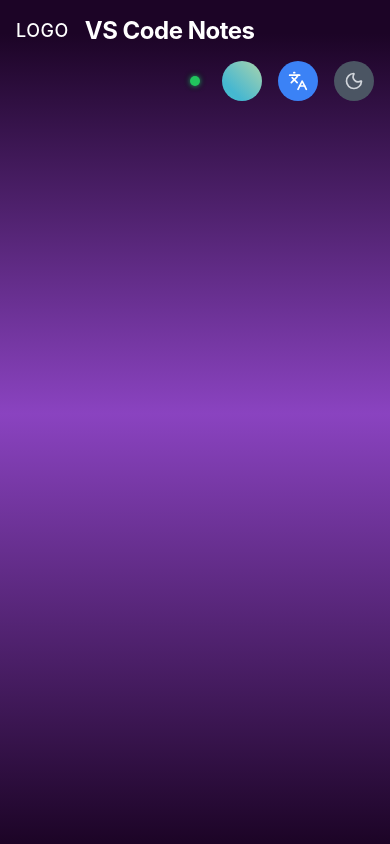
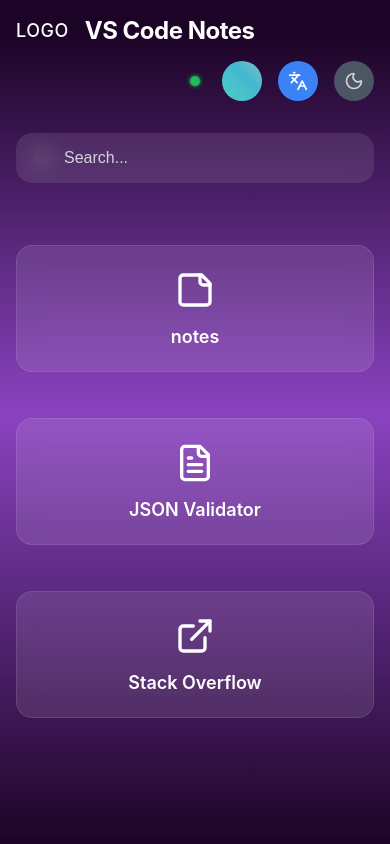
Before and after one commit to portneon/VS-code-Extension, a React app: page / in a window 390 px wide. Built offline with nearby package versions, Linux system fonts and the light colour scheme; the HTML template or start-up script is replaced by a standard one.

Commit message:
Fix #50: Implement card layout for notes/modules with responsive design

```diff
--- a/src/App.jsx
+++ b/src/App.jsx
@@ -121,14 +121,14 @@
       </div>
 
       {/* Dev Tips Section */}
-      <div className="dev-tips-section">
+      {/* <div className="dev-tips-section">
         <h2 className="section-title">Dev tips</h2>
         <div className="dev-tips-container">
           <div className="dev-tip-content">
             <p>"Use meaningful variable names to <span className="highlight">improve code readability</span>, e.g., `userCount` instead of `x`."</p>
           </div>
         </div>
-      </div>
+      </div> */}
     </div>
   );
 
@@ -214,7 +214,7 @@
         </div>
 
         {/* Search Bar */}
-        {/* {activeView === 'dashboard' && (
+        {activeView === 'dashboard' && (
           <div className="search-container">
             <Search className="search-icon" />
             <input
@@ -225,10 +225,10 @@
               className="search-input"
             />
           </div>
-        )} */}
+        )}
 
         {/* Back Button for non-dashboard views */}
-        {/* {activeView !== 'dashboard' && (
+        {activeView !== 'dashboard' && (
           <button
             onClick={() => setActiveView('dashboard')}
             className="back-button"
@@ -236,18 +236,18 @@
             <span>←</span>
             <span>Back to Dashboard</span>
           </button>
-        )} */}
+        )}
 
         {/* Main Content */}
-        {/* <div className="main-content">
+        <div className="main-content">
           {renderActiveView()}
-        </div> */}
+        </div>
       </div>
 
 
-      {/* <div className="hidden">
+      <div className="hidden">
         <ThemeToggle darkMode={darkMode} setDarkMode={setDarkMode} />
-      </div> */}
+      </div>
     </div>
   );
 };
```
